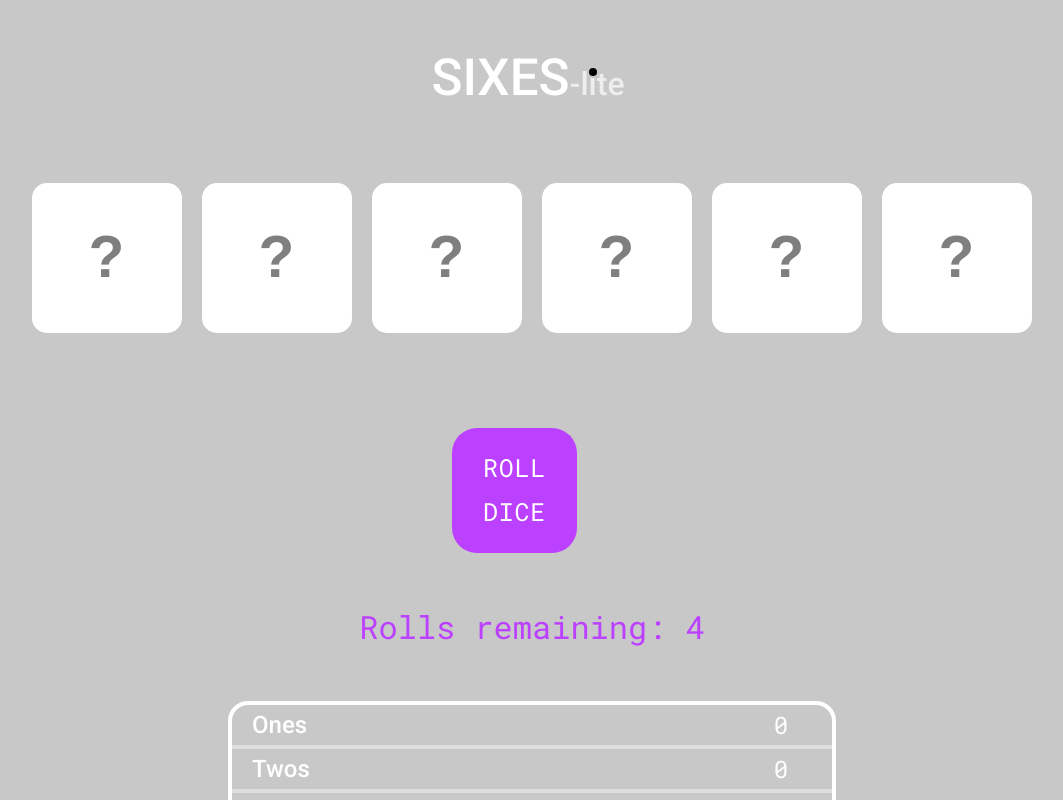
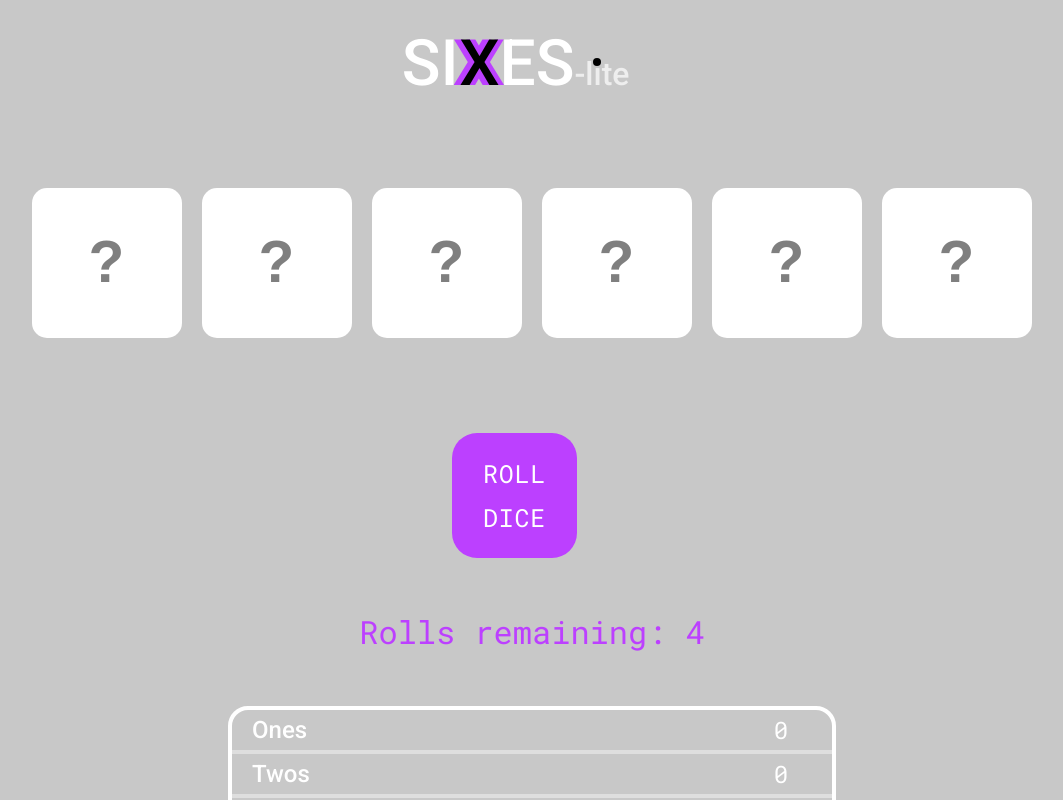
Before and after one commit to chriskstaton/SIXXES, a React (Vite) app: page / in a window 1280 px wide. Shown: the top 800 px of the page, without its empty margins (108-1171 px from the left). Built offline with nearby package versions, Linux system fonts and the light colour scheme.

Commit message:
sixes-lite logo

```diff
--- a/src/App.scss
+++ b/src/App.scss
@@ -13,16 +13,21 @@ body {
 	background-color: rgb(200, 200, 200);
 	color: white;
 }
-
-h1 {
+.header-container {
 	position: relative;
+	display: inline-flex;
 	padding: 1rem;
 	font-size: 4em;
-
+	.header {
+		z-index: 20;
+		.x {
+			color: black;
+			font-size: 1em;
+			opacity: 100%;
+		}
 		span {
 			font-size: xx-large;
 			opacity: 69%;
-	}
 		}
 
 		.dotted {
@@ -35,6 +40,17 @@ h1 {
 			left: -36px;
 			margin-bottom: 19px;
 		}
+	}
+
+	.XX {
+		color: #bc40ff;
+		letter-spacing: -28px;
+		left: -185px;
+		position: relative;
+		z-index: 10;
+		display: inline-flex;
+	}
+}
 
 h2 {
 	position: relative;
--- a/src/App.tsx
+++ b/src/App.tsx
@@ -5,11 +5,14 @@ import Tips from "./Tips";
 function App() {
 	return (
 		<div className="App">
-			<h1>
-				SIXES
-				<span>-lite</span>
-				<div className="dotted" />
-			</h1>
+			<div className="header-container">
+				<div className="header">
+					SI<span className="x">X</span>ES
+					<span>-lite</span>
+					<div className="dotted" />
+				</div>
+				<span className="XX">XX</span>
+			</div>
 
 			<DiceRoller />
 			<Tips />
```
Lines whose indentation alone changed are shown as unchanged.
